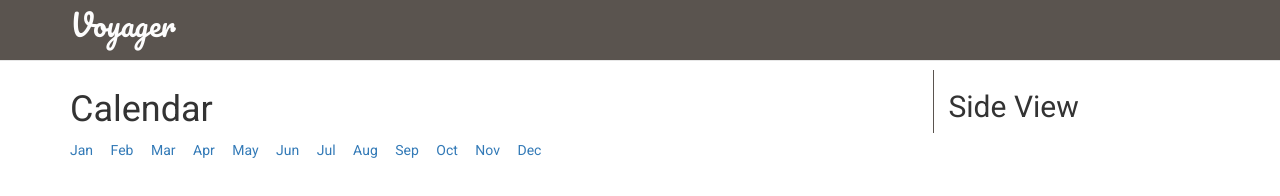
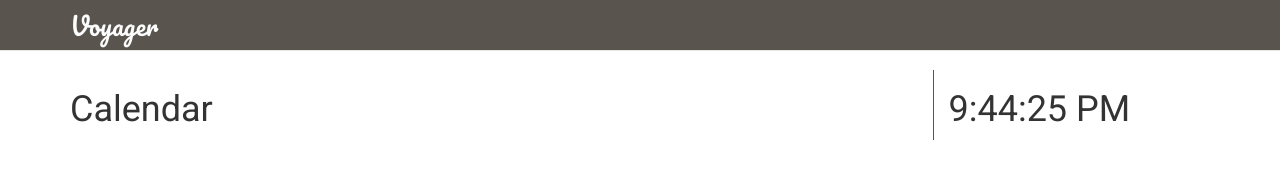
Before and after one commit to mecharmor/Facilities-Surge, a plain HTML site: page index.html in a window 1280 px wide. Drawn offline with nearby package versions, Linux system fonts and the light colour scheme.

Commit message:
Clock added

```diff
--- a/css/style.css
+++ b/css/style.css
@@ -6,12 +6,12 @@ body  {
 
 .navbar {
   background-color: #5a544f;
-  padding-bottom: 1rem;
+  /*padding-bottom: 1rem;*/
 }
 
 #app-name {
   color: #fdfdfd;
-  font-size: 3rem;
+  font-size: 2.5rem;
   font-family: 'Pacifico', cursive;
 }
 
--- a/index.html
+++ b/index.html
@@ -22,7 +22,7 @@
 
     <nav class="navbar navbar-default navbar-fixed-top">
       <div class="container">
-          <a class="navbar-brand" href="#" id="app-name">Voyager</a>
+          <a class="navbar-brand" href="#" id="app-name" >Voyager</a>
       </div>
     </nav>
 
@@ -34,7 +34,7 @@
         <div class="col-md-9">
           <h1>Calendar</h1>
 
-          <ul class="calendar-nav">
+          <!-- <ul class="calendar-nav">
             <li><a href="#">Jan</a></li>
             <li><a href="#">Feb</a></li>
             <li><a href="#">Mar</a></li>
@@ -47,13 +47,13 @@
             <li><a href="#">Oct</a></li>
             <li><a href="#">Nov</a></li>
             <li><a href="#">Dec</a></li>
-          </ul>
+          </ul> -->
         </div>
       <!--End Main View-------------------------------------------------------->
 
       <!--Side View------------------------------------------------------------>
         <div class="col-md-3">
-          <h2>Side View</h2>
+          <h1 id="time">Loading...</h1>
         </div>
       <!--End Side View-------------------------------------------------------->
       </div>
--- a/js/app.js
+++ b/js/app.js
@@ -0,0 +1,24 @@
+$(document).ready(function(){
+
+
+
+
+
+
+
+
+
+
+
+
+  //Start Timer
+  var myVar = setInterval(function(){ myTimer() }, 1000);
+  //Update Time
+  function myTimer() {
+      var d = new Date();
+      var t = d.toLocaleTimeString();
+      document.getElementById("time").innerHTML = t;
+  }
+
+
+});
```
Also changed, not shown: GasCard.html (+1 -1 lines).
